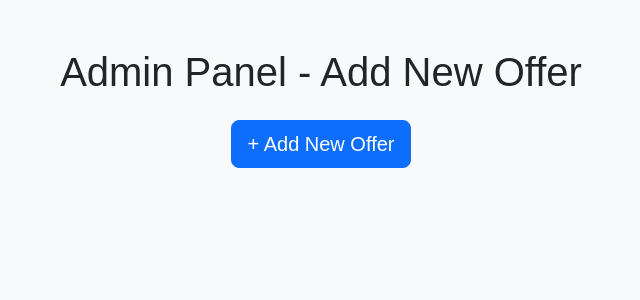
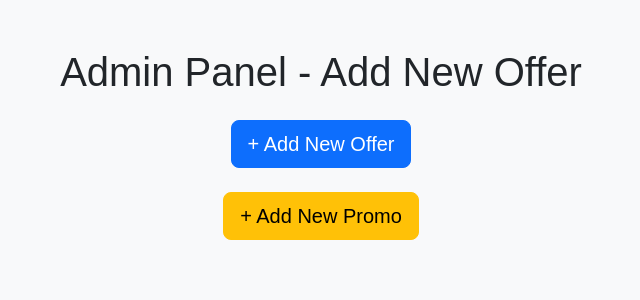
Before and after one commit to NimratSandhu/project-tempest, a Flask app: page /admin in a window 1280 px wide. Shown: the top 300 px of the page, without its empty margins (319-959 px from the left). Run offline with Flask 3, Linux system fonts and the light colour scheme.

Commit message:
Button to add promos on Admin Page

```diff
--- a/app/routes/api.py
+++ b/app/routes/api.py
@@ -103,3 +103,5 @@ def list_promos():
                 "restaurant": promo.restaurant,
             }
         )
+
+    return jsonify(promos_list), 200
--- a/app/static/js/admin.js
+++ b/app/static/js/admin.js
@@ -4,6 +4,11 @@ document.addEventListener("DOMContentLoaded", () => {
   const cancelBtn = document.getElementById("cancelBtn");
   const addOfferForm = document.getElementById("addOfferForm");
   const responseMsg = document.getElementById("responseMsg");
+
+  const openPromoFormBtn = document.getElementById("openPromoFormBtn");
+  const promoForm = document.getElementById("promoForm");
+  const cancelPromoBtn = document.getElementById("cancelPromoBtn");
+  const addPromoForm = document.getElementById("addPromoForm");
 
   // Show form
   openFormBtn.addEventListener("click", () => {
@@ -47,4 +52,44 @@ document.addEventListener("DOMContentLoaded", () => {
       responseMsg.textContent = "Failed to add offer.";
     });
   });
+
+  openPromoFormBtn.addEventListener("click", () => {
+    promoForm.classList.remove("d-none");
+    openPromoFormBtn.classList.add("d-none");
+  });
+
+  cancelPromoBtn.addEventListener("click", () => {
+    promoForm.classList.add("d-none");
+    openPromoFormBtn.classList.remove("d-none");
+    addPromoForm.reset();
+    responseMsg.textContent = "";
+  });
+
+  addPromoForm.addEventListener("submit", (event) => {
+    event.preventDefault();
+
+    const data = {
+      restaurant: document.getElementById("promo_restaurant").value,
+      description: document.getElementById("promo_description").value,
+      day_of_week: document.getElementById("promo_day_of_week").value,
+      active: document.getElementById("promo_active").checked
+    };
+
+    fetch("http://127.0.0.1:5000/promos", {
+      method: "POST",
+      headers: { "Content-Type": "application/json" },
+      body: JSON.stringify(data)
+    })
+    .then(response => response.json())
+    .then(result => {
+      responseMsg.style.color = "green";
+      responseMsg.textContent = "Promo added successfully!";
+      addPromoForm.reset();
+    })
+    .catch(error => {
+      console.error("Error:", error);
+      responseMsg.style.color = "red";
+      responseMsg.textContent = "Failed to add promo.";
+    });
+  });
 });
--- a/app/templates/admin.html
+++ b/app/templates/admin.html
@@ -3,7 +3,7 @@
 <head>
   <meta charset="UTF-8">
   <meta name="viewport" content="width=device-width, initial-scale=1">
-  <title>Admin - Add Offer</title>
+  <title>Admin Panel</title>
   <link href="https://cdn.jsdelivr.net/npm/bootstrap@5.3.2/dist/css/bootstrap.min.css" rel="stylesheet">
   <link rel="stylesheet" href="{{ url_for('static', filename='css/admin-style.css') }}">
 </head>
@@ -42,6 +42,45 @@
     </form>
     <div id="responseMsg" class="mt-3"></div>
   </div>
+
+  <!-- Add Promo Button -->
+  <div class="d-flex justify-content-center mb-4">
+    <button id="openPromoFormBtn" class="btn btn-warning btn-lg">+ Add New Promo</button>
+  </div>
+
+  <!-- Promo Form (Initially Hidden) -->
+  <div id="promoForm" class="card shadow p-4 d-none">
+    <h4 class="mb-3">Create a New Promo</h4>
+    <form id="addPromoForm">
+      <div class="mb-3">
+        <label for="promo_restaurant" class="form-label">Restaurant Name</label>
+        <input type="text" class="form-control" id="promo_restaurant" name="restaurant" required>
+      </div>
+      <div class="mb-3">
+        <label for="promo_description" class="form-label">Description</label>
+        <input type="text" class="form-control" id="promo_description" name="description" required>
+      </div>
+      <div class="mb-3">
+        <label for="promo_day_of_week" class="form-label">Day of Week</label>
+        <select class="form-select" id="promo_day_of_week" name="day_of_week" required>
+          <option value="" disabled selected>Select a day</option>
+          <option>Monday</option>
+          <option>Tuesday</option>
+          <option>Wednesday</option>
+          <option>Thursday</option>
+          <option>Friday</option>
+          <option>Saturday</option>
+          <option>Sunday</option>
+        </select>
+      </div>
+      <div class="form-check mb-3">
+        <input class="form-check-input" type="checkbox" id="promo_active" name="active" checked>
+        <label class="form-check-label" for="promo_active">Active</label>
+      </div>
+      <button type="submit" class="btn btn-success">Submit</button>
+      <button type="button" id="cancelPromoBtn" class="btn btn-secondary ms-2">Cancel</button>
+    </form>
+  </div>
 </div>
 
 <script src="{{ url_for('static', filename='js/admin.js') }}"></script>
```
